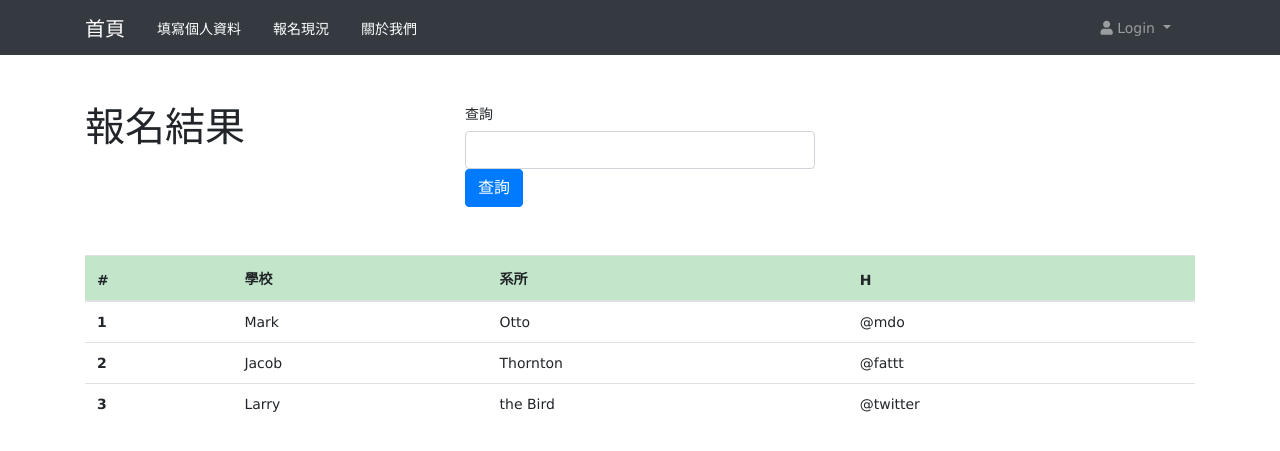
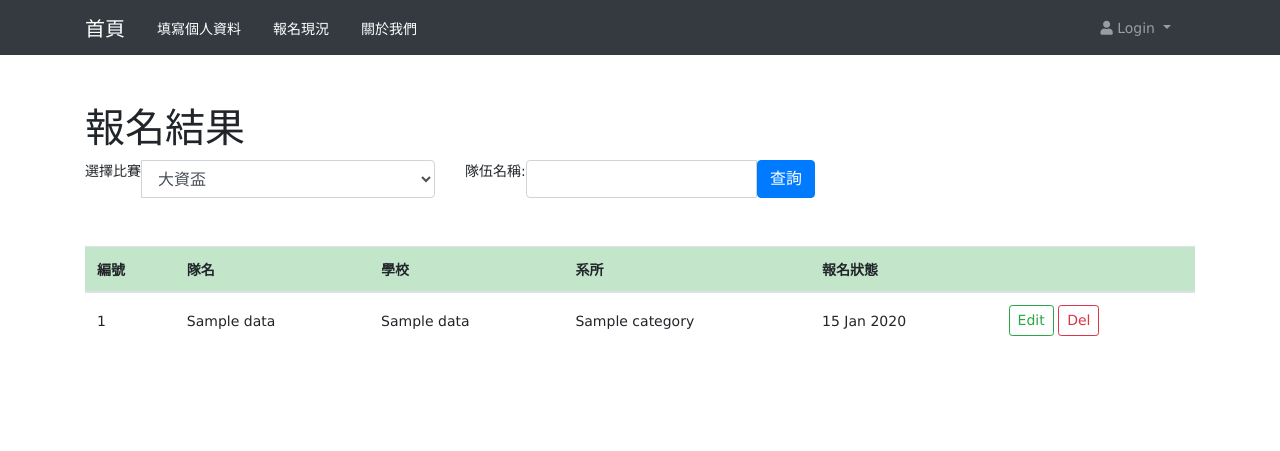
Before and after one commit to Kevinwuu/TKU_db_team, a Node server app: template views/result.ejs in a window 1280 px wide. Shown: the top 451 px of the page. Run offline with Node 20, Linux system fonts and the light colour scheme; the template is opened without the code that fills it: most values are stand-ins (such as "Sample title", 1, 10 or a date in 2020); some libraries are stand-ins or nearby versions.

Commit message:
修改頁面樣式
修改navbar fixed-top,帶入測試資料,去除number型態箭頭及滾輪功能˙，個人資料頁面版面調整

```diff
--- a/controllers/result.js
+++ b/controllers/result.js
@@ -8,9 +8,9 @@ const Result = require('../models/result');
 exports.getResults = (req, res, next) => {
     Result.fetchAll()
         .then(([rows]) => {
-            // for (let p of rows) {
-            //     p.date = moment(p.date).format('MMM D, YYYY');
-            // }
+            for (let p of rows) {
+                p.date = moment(p.date).format('MMM D, YYYY');
+            }
             console.log(JSON.stringify(rows));
             //res.send(JSON.stringify(rows));
             res.render('result', {
--- a/public/stylesheets/style.css
+++ b/public/stylesheets/style.css
@@ -1,6 +1,7 @@
 body {
     /* padding: 50px; */
     font: 14px "Lucida Grande", Helvetica, Arial, sans-serif;
+    padding-top: 56px;
 }
 
 a {
@@ -13,6 +14,13 @@ nav .navbar-nav li:hover {
     /* background-color: red; */
 }
 
+
+/* 去掉input[type=number]默認的加減號*/
+
+input[type='number'] {
+    -moz-appearance: textfield;
+}
+
 input[type=number]::-webkit-inner-spin-button,
 input[type=number]::-webkit-outer-spin-button {
     -webkit-appearance: none;
--- a/views/navbar.ejs
+++ b/views/navbar.ejs
@@ -1,4 +1,4 @@
-<nav class="navbar navbar-expand-sm navbar-dark navbar-fixed-top bg-dark ">
+<nav class="navbar fixed-top navbar-dark bg-dark navbar-expand-sm">
     <div class="container">
         <a href="/" class="navbar-brand">首頁</a>
         <button class="navbar-toggler" data-toggle="collapse" data-target="#navbarCollapse">
--- a/views/result.ejs
+++ b/views/result.ejs
@@ -11,18 +11,6 @@
     <title>
         <%= title %>
     </title>
-    <style>
-        .header .search-area {
-            display: inline;
-        }
-        /* 去除number型態的箭頭 */
-
-        input[type=number]::-webkit-inner-spin-button,
-        input[type=number]::-webkit-outer-spin-button {
-            -webkit-appearance: none;
-            margin: 0;
-        }
-    </style>
 </head>
 
 <body>
@@ -35,10 +23,21 @@
                             報名結果
                         </h1>
                     </div>
+                </div>
+                <div class="row">
+                    <div class="input-group search-area col-lg-4">
+                        <label for="exampleFormControlSelect1">選擇比賽</label>
+                        <select class="form-control">
+                        <option>大資盃</option>
+                        <option>小資盃</option>
+                        <option>全國盃</option>
+                        <option>資資盃</option>
 
-                    <div class="search-area col-lg-4">
-                        <label for="">查詢</label>
-                        <input type="text" class="form-control" id="exampleFormControlInput1" placeholder="">
+                    </select>
+                    </div>
+                    <div class="input-group search-area col-lg-4">
+                        隊伍名稱:
+                        <input type="text" class="form-control" id="" placeholder="">
                         <button class="btn btn btn-primary">查詢</button>
                     </div>
                 </div>
@@ -48,31 +47,40 @@
                 <table class="table table-hover">
                     <thead>
                         <tr class="table-success">
-                            <th scope="col">#</th>
-                            <th scope="col">學校</th>
-                            <th scope="col">系所</th>
-                            <th scope="col">H</th>
+                            <th scope="col" class="align-middle">編號</th>
+                            <th scope="col" class="align-middle">隊名</th>
+                            <th scope="col" class="align-middle">學校</th>
+                            <th scope="col" class="align-middle">系所</th>
+                            <th scope="col" class="align-middle">報名狀態</th>
+                            <th scope="col" class="align-middle"></th>
+
+
                         </tr>
                     </thead>
                     <tbody>
-                        <tr>
-                            <th scope="row">1</th>
-                            <td>Mark</td>
-                            <td>Otto</td>
-                            <td>@mdo</td>
-                        </tr>
-                        <tr>
-                            <th scope="row">2</th>
-                            <td>Jacob</td>
-                            <td>Thornton</td>
-                            <td>@fattt</td>
-                        </tr>
-                        <tr>
-                            <th scope="row">3</th>
-                            <td>Larry</td>
-                            <td>the Bird</td>
-                            <td>@twitter</td>
-                        </tr>
+                        <% for ( var i = 0 ; i < data.length ; i++){ %>
+                            <tr>
+                                <td class="align-middle">
+                                    <%= data[i].id  %>
+                                </td>
+                                <td class="align-middle">
+                                    <%= data[i].title  %>
+                                </td>
+                                <td class="align-middle">
+                                    <%= data[i].title  %>
+                                </td>
+                                <td class="align-middle">
+                                    <%= data[i].category  %>
+                                </td>
+                                <td class="align-middle">
+                                    <%= data[i].date  %>
+                                </td>
+                                <td class="align-middle">
+                                    <input type="button" name="edit" value="Edit" class="btn btn-outline-success btn-sm" onclick="" />
+                                    <input type="button" name="delete" value="Del" class="btn btn-outline-danger btn-sm" onclick="" />
+                                </td>
+                            </tr>
+                            <% } %>
                     </tbody>
                 </table>
             </div>
```
Also changed, not shown: views/index.ejs (+31 -17 lines), views/signup.ejs (+31 -15 lines), public/images/01.jpg, 2 other files.
